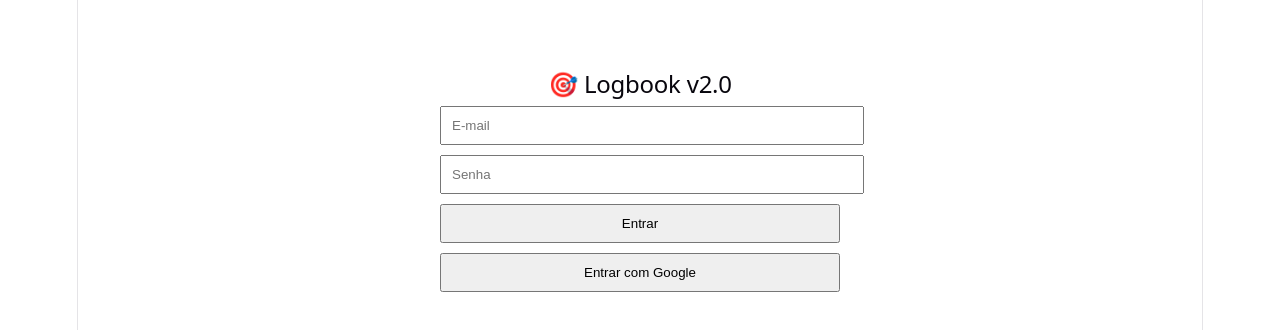
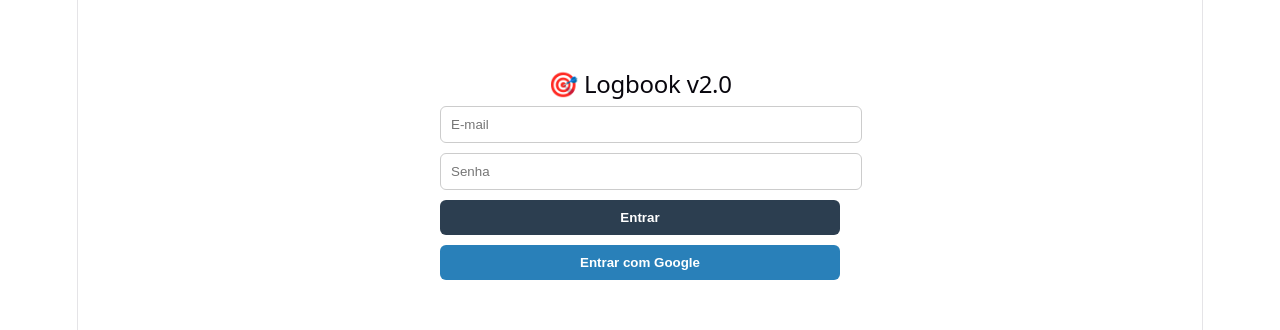
Before and after one commit to fzank/loogbookV2, a React (Vite) app: page / in a window 1280 px wide. Shown: the top 330 px of the page. Built offline with nearby package versions, Linux system fonts and the light colour scheme; no server answers.

Commit message:
firebase and google login adjusts

```diff
--- a/src/App.tsx
+++ b/src/App.tsx
@@ -3,7 +3,7 @@ import { auth, googleProvider } from './firebase';
 import {
   signInWithEmailAndPassword,
   createUserWithEmailAndPassword,
-  signInWithPopup,
+  signInWithRedirect, // <-- Alterado aqui
   onAuthStateChanged,
   type User
 } from 'firebase/auth';
@@ -14,10 +14,11 @@ export default function App() {
   const [carregando, setCarregando] = useState(true);
   const [email, setEmail] = useState('');
   const [senha, setSenha] = useState('');
-  const [modoCadastro] = useState(false); // Corrigido TS6133
+  const [modoCadastro] = useState(false);
   const [erro, setErro] = useState('');
 
   useEffect(() => {
+    // O onAuthStateChanged vai detectar automaticamente quando o usuário voltar do redirecionamento do Google
     const unsubscribe = onAuthStateChanged(auth, (user) => {
       setUsuario(user);
       setCarregando(false);
@@ -37,8 +38,13 @@ export default function App() {
   };
 
   const loginComGoogle = async () => {
-    try { await signInWithPopup(auth, googleProvider); }
-    catch (error) { setErro('Erro ao fazer login com o Google.'); }
+    try {
+      // Em vez de popup, usamos o Redirecionamento (Ignora bloqueios de COOP)
+      await signInWithRedirect(auth, googleProvider);
+    }
+    catch (error) {
+      setErro('Erro ao fazer login com o Google.');
+    }
   };
 
   if (carregando) return <div style={{textAlign: 'center', marginTop: '50px'}}>Carregando...</div>;
@@ -50,13 +56,13 @@ export default function App() {
   return (
     <div style={{ fontFamily: 'system-ui', padding: '20px', maxWidth: '400px', margin: '50px auto' }}>
       <h2 style={{ textAlign: 'center' }}>🎯 Logbook v2.0</h2>
-      {erro && <div style={{ color: 'red', textAlign: 'center' }}>{erro}</div>}
+      {erro && <div style={{ color: 'red', textAlign: 'center', marginBottom: '10px' }}>{erro}</div>}
       <form onSubmit={lidarComAutenticacao}>
-        <input type="email" placeholder="E-mail" value={email} onChange={e => setEmail(e.target.value)} style={{ width: '100%', padding: '10px', marginBottom: '10px' }} />
-        <input type="password" placeholder="Senha" value={senha} onChange={e => setSenha(e.target.value)} style={{ width: '100%', padding: '10px', marginBottom: '10px' }} />
-        <button type="submit" style={{ width: '100%', padding: '10px' }}>{modoCadastro ? 'Criar Conta' : 'Entrar'}</button>
+        <input type="email" placeholder="E-mail" value={email} onChange={e => setEmail(e.target.value)} style={{ width: '100%', padding: '10px', marginBottom: '10px', borderRadius: '6px', border: '1px solid #ccc' }} />
+        <input type="password" placeholder="Senha" value={senha} onChange={e => setSenha(e.target.value)} style={{ width: '100%', padding: '10px', marginBottom: '10px', borderRadius: '6px', border: '1px solid #ccc' }} />
+        <button type="submit" style={{ width: '100%', padding: '10px', backgroundColor: '#2c3e50', color: 'white', border: 'none', borderRadius: '6px', fontWeight: 'bold', cursor: 'pointer' }}>{modoCadastro ? 'Criar Conta' : 'Entrar'}</button>
       </form>
-      <button onClick={loginComGoogle} style={{ width: '100%', padding: '10px', marginTop: '10px' }}>Entrar com Google</button>
+      <button onClick={loginComGoogle} style={{ width: '100%', padding: '10px', marginTop: '10px', backgroundColor: '#2980b9', color: 'white', border: 'none', borderRadius: '6px', fontWeight: 'bold', cursor: 'pointer' }}>Entrar com Google</button>
     </div>
   );
 }
```
